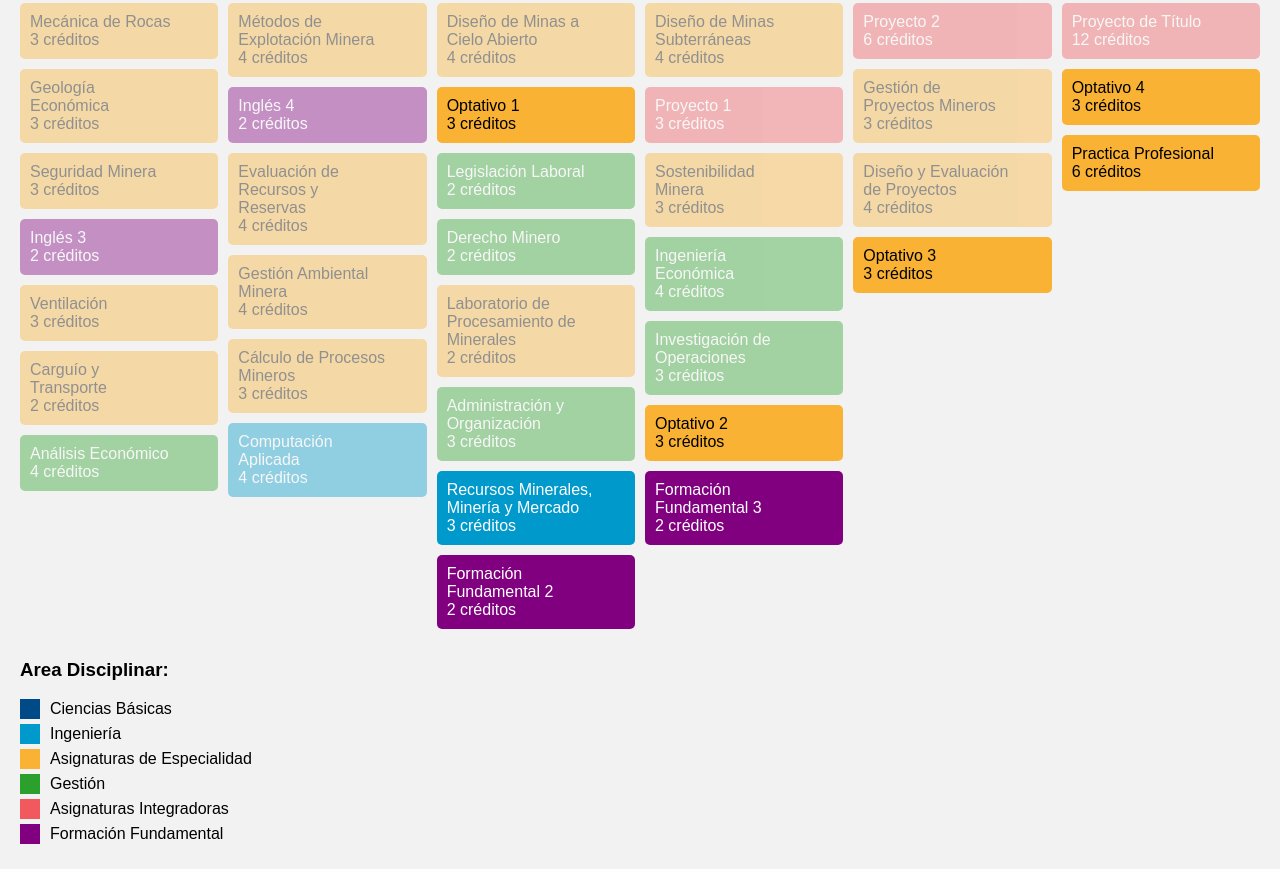
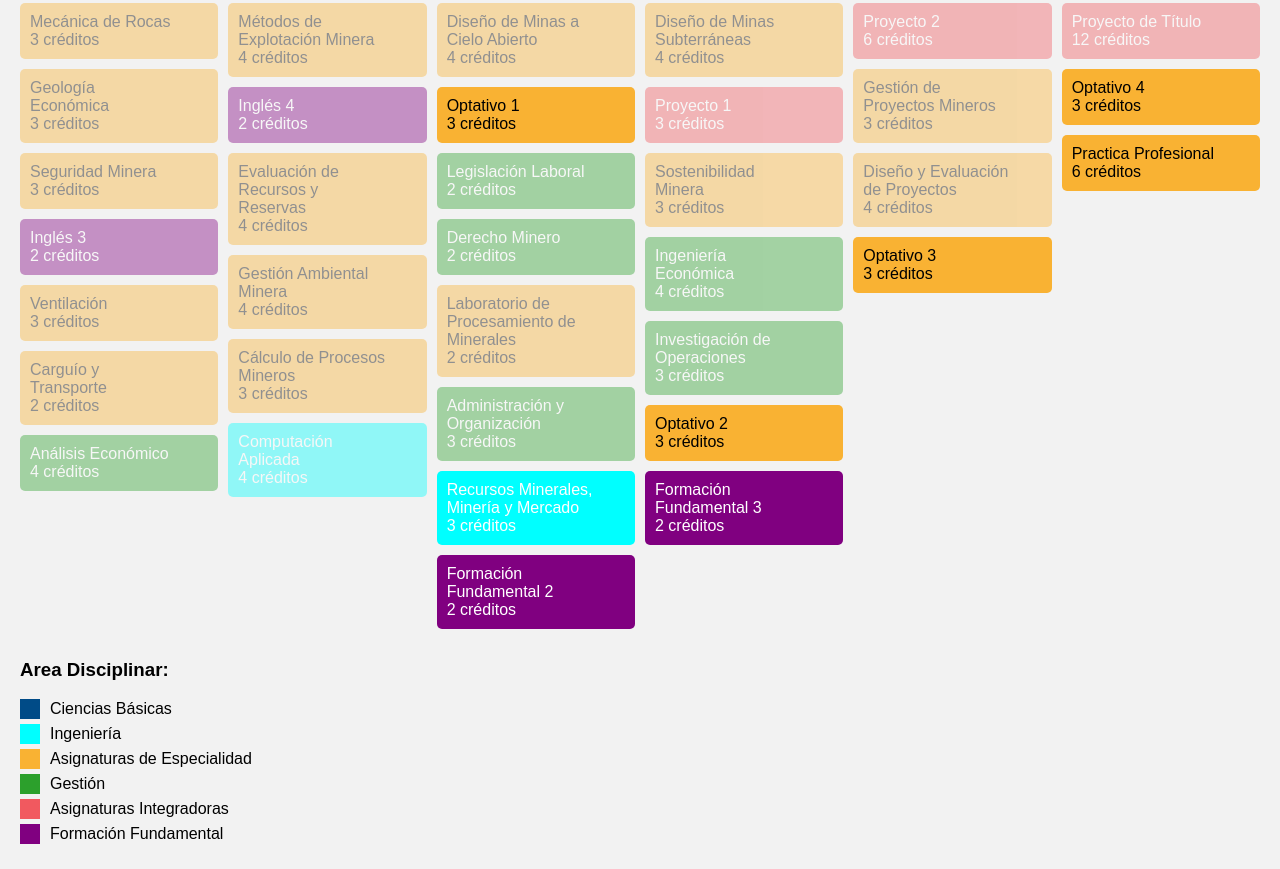
Before and after one commit to Josejps123/Malla-curricular, a plain HTML site: page index.html in a window 1280 px wide. Shown: the part 766-1635 px from the top of the page. Drawn offline with Linux system fonts and the light colour scheme.

Commit message:
Update index.html
Signed-off-by: Josejps123 <jose.pezoa2002@gmail.com>

```diff
--- a/index.html
+++ b/index.html
@@ -37,7 +37,7 @@
     }
 
     .ciencias-basicas { background-color: #004b87; }
-    .ingenieria { background-color: #0099cc; }
+    .ingenieria { background-color: #00FFFF; }
     .especialidad { background-color: #f9b233; color: #000; }
     .gestion { background-color: #2ca02c; }
     .integradoras { background-color: #f1595f; }
@@ -218,7 +218,7 @@
   <div class="glosario">
   <h3>Area Disciplinar:</h3>
   <div class="glosario-item"><div class="color-box" style="background-color:#004b87;"></div> Ciencias Básicas</div>
-  <div class="glosario-item"><div class="color-box" style="background-color:#0099cc;"></div> Ingeniería</div>
+  <div class="glosario-item"><div class="color-box" style="background-color:#00FFFF;"></div> Ingeniería</div>
   <div class="glosario-item"><div class="color-box" style="background-color:#f9b233;"></div> Asignaturas de Especialidad</div>
   <div class="glosario-item"><div class="color-box" style="background-color:#2ca02c;"></div> Gestión</div>
   <div class="glosario-item"><div class="color-box" style="background-color:#f1595f;"></div> Asignaturas Integradoras</div>
```
